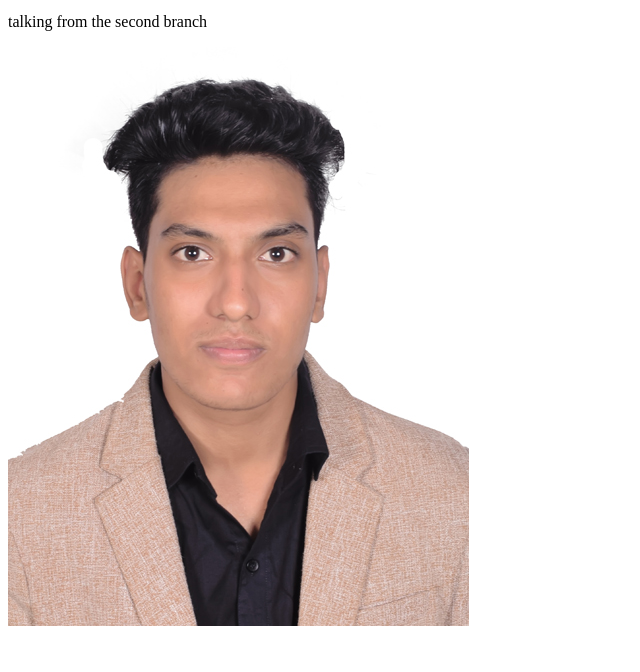
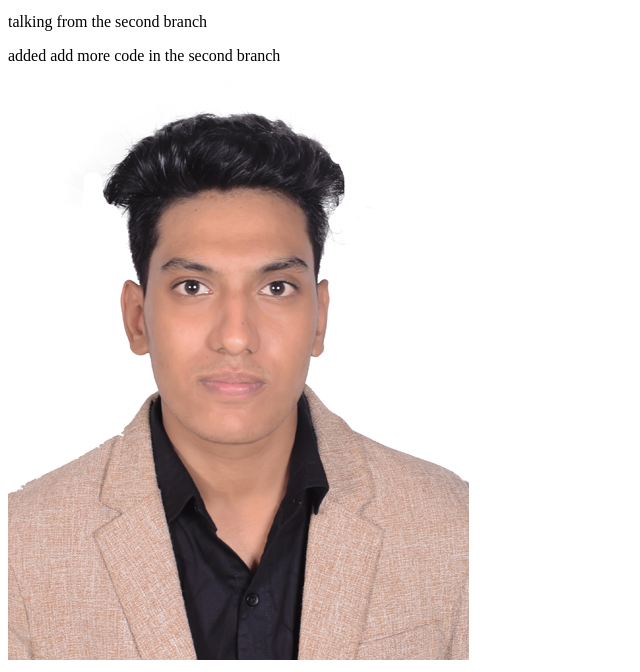
Before and after one commit to mdabdullah323/my-first-website, a plain HTML site: page index.html in a window 1280 px wide. Shown: the part 148-820 px from the top of the page, without its empty margins (0-640 px from the left). Drawn offline with Linux system fonts and the light colour scheme.

Commit message:
more code

```diff
--- a/index.html
+++ b/index.html
@@ -10,6 +10,7 @@
     <h1>this my first github project </h1>
     <p> hey guys look at me </p>
     <p>talking from the second branch</p>
+    <p>added add more code in the second branch</p>
     <img src="me photo.jpg" alt="">
 
 
```
